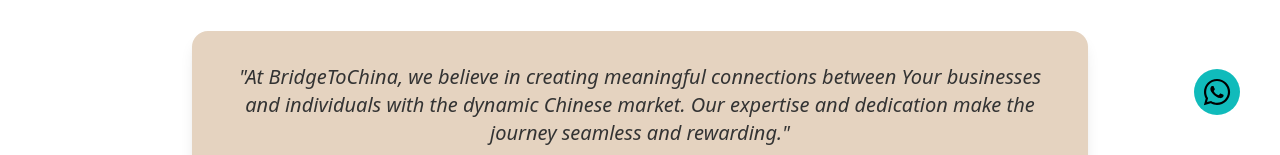
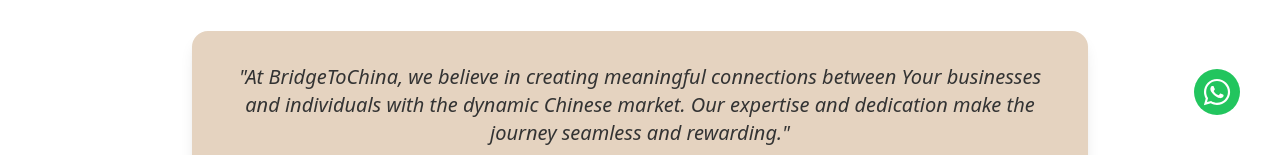
Before and after one commit to akungu-brian-malowa/bridge2china, a React (Vite) app: page / in a window 1280 px wide. Shown: the part 645-800 px from the top of the page. Built offline with nearby package versions, Linux system fonts and the light colour scheme.

Commit message:
fix url target for loging in in authApi

```diff
--- a/src/components/whatsApp/WhatsApp.tsx
+++ b/src/components/whatsApp/WhatsApp.tsx
@@ -13,7 +13,7 @@
   return (
     <div
       onClick={handleWhatsAppClick}
-      className="text-3xl text-green-400 fixed bottom-10 bg-red-500 rounded-full md:p-2 p-1 right-10 hover:rotate-[360deg] duration-500 z-[99999] mix-blend-difference cursor-pointer"
+      className="text-3xl text-green-400 fixed bottom-10 bg-green-500 rounded-full z-50 md:p-2 p-1 right-10 hover:rotate-[360deg] duration-500  cursor-pointer"
     >
       <FaWhatsapp color="white" />
     </div>
```
